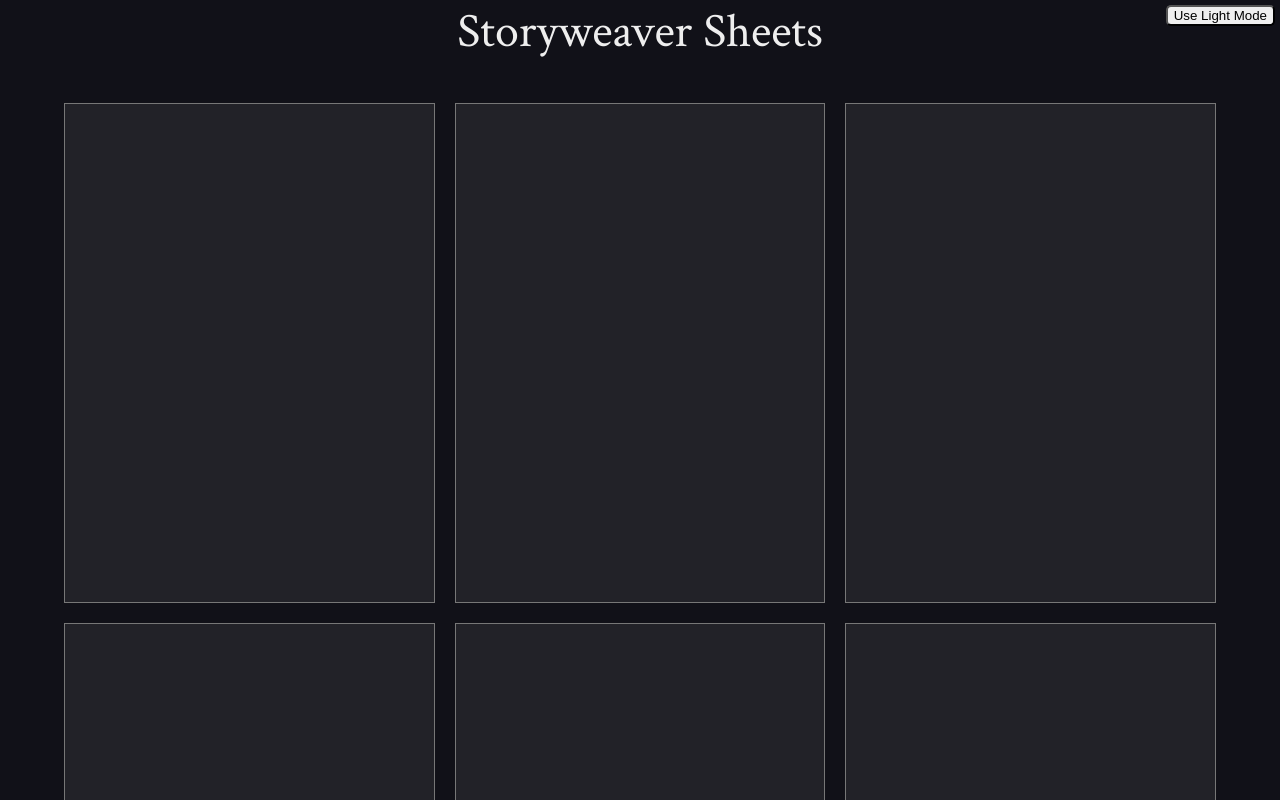
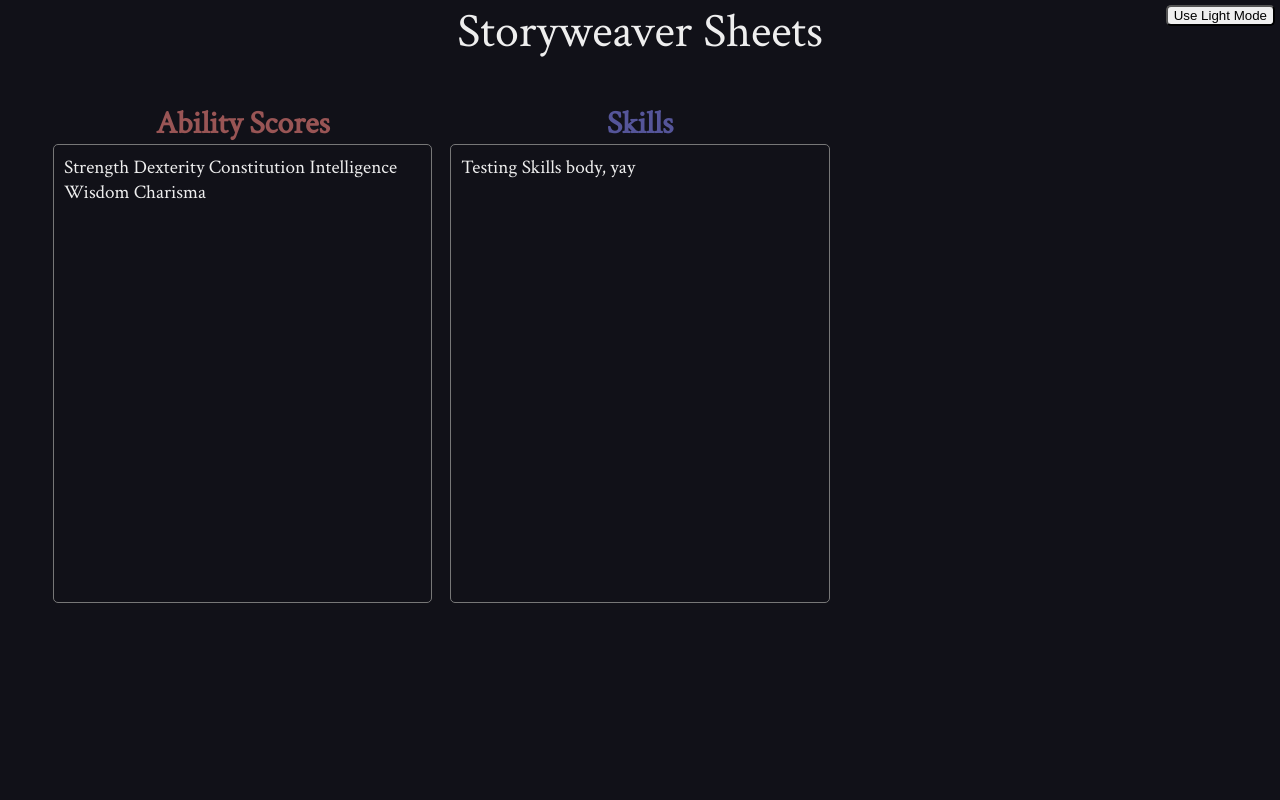
Before and after one commit to jamiesauve/story-weaver-sheets, a React (Create React App) app: page / in a window 1280 px wide. Shown: the top 800 px of the page. Built offline with nearby package versions, Linux system fonts and the light colour scheme.

Commit message:
Make the Box component work well with configs for each box
- now I'm in a good spot to start creating the content and the reusable
components for use inside of the boxes.

```diff
--- a/src/App.js
+++ b/src/App.js
@@ -15,15 +15,19 @@ const Page = styled.div `
   flex-direction: column;
   align-items: center;
 
+  min-height: 100vh;
+
   background: ${props => props.theme.global.background};
+
+  font-family: ${props => props.theme.global.fontFamily};
+  font-size: ${props => props.theme.global.fontSize};
+  color: ${props => props.theme.global.color};
 `
 
 const Header = styled.header`
   text-align: center;
 
-  font-family: 'Crimson Text', serif;
   font-size: ${props => props.theme.header.fontSize};
-  color: ${props => props.theme.global.color};
 `
 
 const ToggleThemeButton = styled.button `
--- /dev/null
+++ b/src/components/Box.jsx
@@ -0,0 +1,47 @@
+import styled from "styled-components"
+
+const This = styled.section`
+  display: flex;
+  flex-direction: column;
+  align-items: center;
+`
+
+const Body = styled.div`
+height: 100%;
+width: 100%;
+padding: 10px;
+
+border: 1px solid ${props => props.theme.global.borderColor};
+border-radius: 5px;
+`
+
+const Header = styled.div`
+  text-align: center;
+  font-size: 2rem;
+  font-weight: bold;
+  color: ${props => props.headerColor}; // later, can add shade() to adjust these and maybe add a background filter
+`
+
+const Box = (props) => {
+  const {
+    Component,
+    headerColor,
+    title,
+  } = props;
+
+  return (
+    <This>
+      <Header
+        headerColor={headerColor}
+      >
+        {title}
+      </Header>
+
+      <Body>
+        <Component />
+      </Body>
+    </This>
+  )
+}
+
+export default Box;
--- /dev/null
+++ b/src/components/content/AbilityScores.jsx
@@ -0,0 +1,16 @@
+import styled from 'styled-components'
+
+const AbilityScores = () => {
+  return (
+    <div>
+      Strength
+      Dexterity
+      Constitution
+      Intelligence
+      Wisdom
+      Charisma
+    </div>
+  )
+}
+
+export default AbilityScores
--- /dev/null
+++ b/src/components/content/Skills.jsx
@@ -0,0 +1,8 @@
+
+const Skills = () => {
+  return (
+    <div>Testing Skills body, yay</div>
+  )
+}
+
+export default Skills
--- /dev/null
+++ b/src/components/content/index.js
@@ -0,0 +1,17 @@
+import AbilityScores from './AbilityScores';
+import Skills from './Skills';
+
+export default [
+  {
+    id: 0,
+    Component: AbilityScores,
+    defaultHeaderColor: `#955`,
+    label: "Ability Scores",
+  },
+  {
+    id: 1,
+    Component: Skills,
+    defaultHeaderColor: `#559`,
+    label: "Skills",
+  }
+]
--- a/src/containers/CharacterSheet.jsx
+++ b/src/containers/CharacterSheet.jsx
@@ -1,32 +1,43 @@
 import React from 'react';
 import styled from 'styled-components';
+
+import Box from '../components/Box'
+
+import contentsConfig from '../components/content/index'
 
 const Layout = styled.div `
   max-width: 1500px;
   width: 90%;
+
   display: grid;
-  grid-template-columns: repeat(auto-fill, minmax(300px, 1fr));
+  grid-template-columns: repeat(auto-fill, minmax(200px, 1fr));
   grid-auto-rows: 500px; // might be able to have this set by content later
-
-  grid-gap: 20px;
+  grid-gap: 40px;
 
   margin: 40px;
+
+  @media screen and (min-width: 600px) {
+    grid-template-columns: repeat(auto-fill, minmax(300px, 1fr));
+  }
 `
+console.log({ contentsConfig })
 
-const Box = styled.section`
-  background: ${props => props.theme.box.background};
-  border: 1px solid ${props => props.theme.global.borderColor};
-
-`
+const getHeaderColorFromLocalStorage = () => null
 
 const CharacterSheet = (props) => {
-  let boxes = [];
+  let boxes = []
 
-  for (let i = 0; i < 15; i++) {
+  contentsConfig.forEach((config) => {
     boxes.push(
-      <Box key={i} />
+      <Box
+        Component={config.Component}
+        headerColor={getHeaderColorFromLocalStorage(config.id) ?? config.defaultHeaderColor}
+        key={config.id}
+        title={config.label}
+      />
     )
-  }
+  })
+
   return (
     <Layout>
       {boxes}
--- a/src/theme.js
+++ b/src/theme.js
@@ -1,6 +1,12 @@
+const sharedGlobals = {
+  fontFamily: `'Crimson Text', serif`,
+  fontSize: `1.2rem`,
+};
+
 const theme = {
   dark: {
     global: {
+      ...sharedGlobals,
       background: `#111118`,
       borderColor: `#777`,
       color: `#eee`,
@@ -14,6 +20,7 @@ const theme = {
   },
   light: {
     global: {
+      ...sharedGlobals,
       background: `#fffff8`,
       borderColor: `#888`,
       color: `#111`,
```
